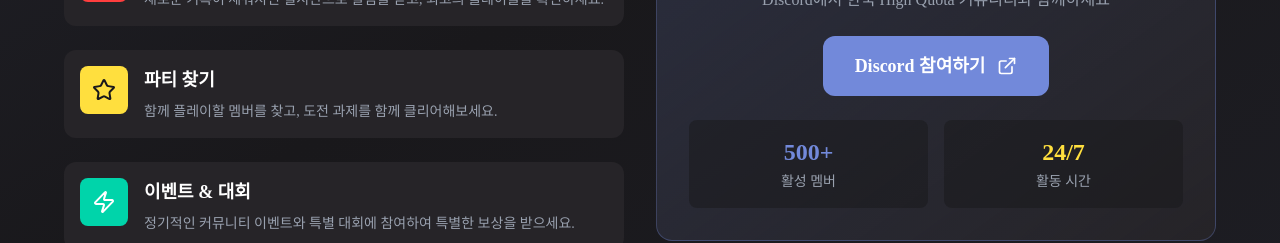
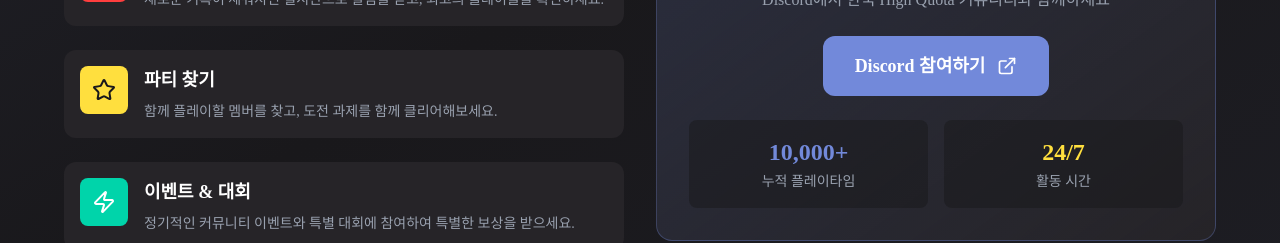
Before and after one commit to P-Asta/krhq-page, a React (Vite) app: page / in a window 1280 px wide. Shown: the part 2620-2863 px from the top of the page. Built offline with nearby package versions, Linux system fonts and the light colour scheme.

Commit message:
fix: change some

```diff
--- a/src/Home.jsx
+++ b/src/Home.jsx
@@ -347,9 +347,9 @@ const Home = () => {
                 <div className="grid grid-cols-2 gap-4 text-center">
                   <div className="bg-[#19181B]/50 rounded-lg p-4">
                     <div className="text-2xl font-bold text-[#7289DA] mb-1">
-                      500+
+                      10,000+
                     </div>
-                    <div className="text-sm text-gray-400">활성 멤버</div>
+                    <div className="text-sm text-gray-400">누적 플레이타임</div>
                   </div>
                   <div className="bg-[#19181B]/50 rounded-lg p-4">
                     <div className="text-2xl font-bold text-[#FFDF3E] mb-1">
```
